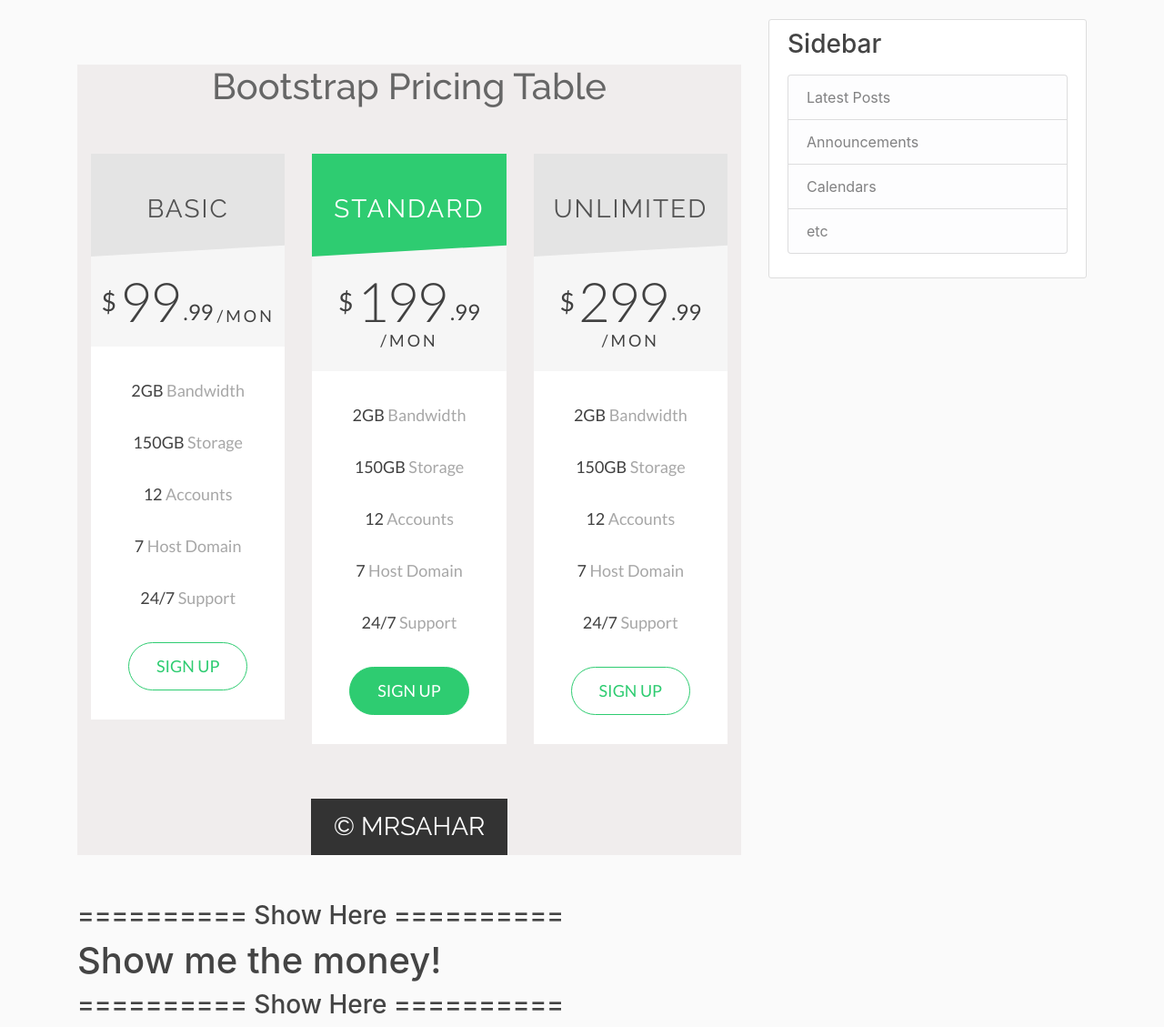
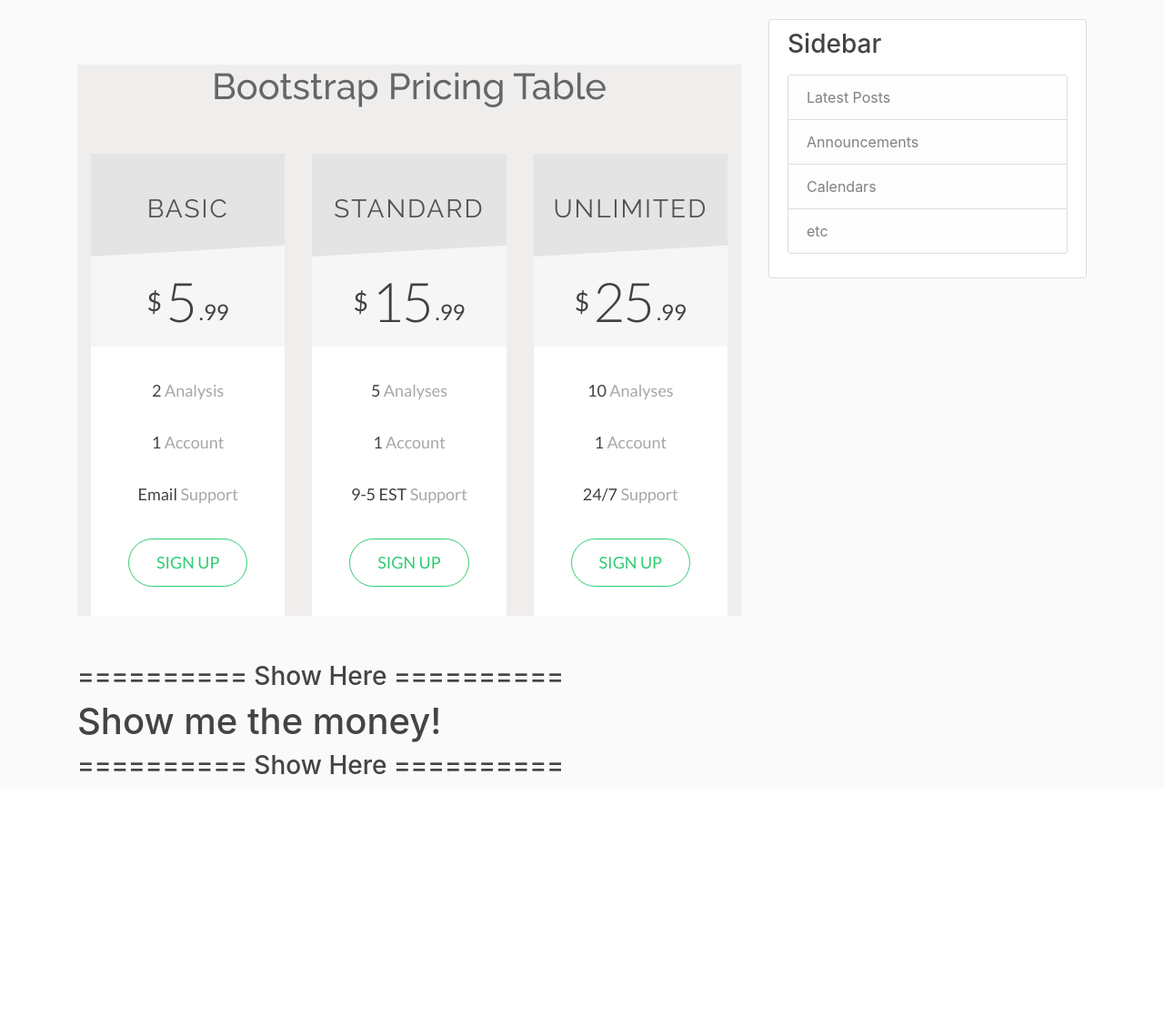
Before and after one commit to imbauer/Freelance_Django, a Django app: template blog/templates/blog/home.html in a window 1280 px wide. Shown: the part 59-1188 px from the top of the page at 91% size. After the commit the page ends 910 px from the top, so only its background shows below. Run offline with Django 3.2, Linux system fonts and the light colour scheme; the template is opened without the code that fills it, so the values that code supplies are empty; some libraries are stand-ins or nearby versions.

```diff
--- a/blog/templates/blog/home.html
+++ b/blog/templates/blog/home.html
@@ -42,9 +42,8 @@
                             <div class="generic_price_tag clearfix">
                                 <span class="price">
                                     <span class="sign">$</span>
-                                    <span class="currency">99</span>
+                                    <span class="currency">5</span>
                                     <span class="cent">.99</span>
-                                    <span class="month">/MON</span>
                                 </span>
                             </div>
                             <!--//PRICE END-->
@@ -55,11 +54,9 @@
                         <!--FEATURE LIST START-->
                         <div class="generic_feature_list">
                         	<ul>
-                            	<li><span>2GB</span> Bandwidth</li>
-                                <li><span>150GB</span> Storage</li>
-                                <li><span>12</span> Accounts</li>
-                                <li><span>7</span> Host Domain</li>
-                                <li><span>24/7</span> Support</li>
+                                <li><span>2</span> Analysis</li>
+                                <li><span>1</span> Account</li>
+                                <li><span>Email</span> Support</li>
                             </ul>
                         </div>
                         <!--//FEATURE LIST END-->
@@ -78,7 +75,7 @@
                 <div class="col-md-4">
 
                 	<!--PRICE CONTENT START-->
-                    <div class="generic_content active clearfix">
+                    <div class="generic_content clearfix">
 
                         <!--HEAD PRICE DETAIL START-->
                         <div class="generic_head_price clearfix">
@@ -100,9 +97,8 @@
                             <div class="generic_price_tag clearfix">
                                 <span class="price">
                                     <span class="sign">$</span>
-                                    <span class="currency">199</span>
+                                    <span class="currency">15</span>
                                     <span class="cent">.99</span>
-                                    <span class="month">/MON</span>
                                 </span>
                             </div>
                             <!--//PRICE END-->
@@ -113,11 +109,9 @@
                         <!--FEATURE LIST START-->
                         <div class="generic_feature_list">
                         	<ul>
-                            	<li><span>2GB</span> Bandwidth</li>
-                                <li><span>150GB</span> Storage</li>
-                                <li><span>12</span> Accounts</li>
-                                <li><span>7</span> Host Domain</li>
-                                <li><span>24/7</span> Support</li>
+                                <li><span>5</span> Analyses</li>
+                                <li><span>1</span> Account</li>
+                                <li><span>9-5 EST</span> Support</li>
                             </ul>
                         </div>
                         <!--//FEATURE LIST END-->
@@ -157,9 +151,8 @@
                             <div class="generic_price_tag clearfix">
                                 <span class="price">
                                     <span class="sign">$</span>
-                                    <span class="currency">299</span>
+                                    <span class="currency">25</span>
                                     <span class="cent">.99</span>
-                                    <span class="month">/MON</span>
                                 </span>
                             </div>
                             <!--//PRICE END-->
@@ -170,10 +163,8 @@
                         <!--FEATURE LIST START-->
                         <div class="generic_feature_list">
                         	<ul>
-                            	<li><span>2GB</span> Bandwidth</li>
-                                <li><span>150GB</span> Storage</li>
-                                <li><span>12</span> Accounts</li>
-                                <li><span>7</span> Host Domain</li>
+                                <li><span>10</span> Analyses</li>
+                                <li><span>1</span> Account</li>
                                 <li><span>24/7</span> Support</li>
                             </ul>
                         </div>
@@ -194,9 +185,6 @@
 
         </div>
     </section>
-	<footer>
-    	<a class="bottom_btn" href="#">&copy; MrSahar</a>
-    </footer>
 </div>
     <h3>========== Show Here ==========</h3>
 
--- a/blog/views.py
+++ b/blog/views.py
@@ -12,10 +12,10 @@ def home(request):
     # What you want the button to do.
     paypal_dict = {
         "business": "sb-o81vn645225@business.example.com",
-        "amount": "1.00",
+        "amount": "1.10",
         "currency_code": "CAD",
         "item_name": "name of the item",
-        "invoice": "unique-invoice-id_02",
+        "invoice": "unique-invoice-id_03",
         "notify_url": "https://mywickeddjangoapp.herokuapp.com/paypal/",
         "return": "https://mywickeddjangoapp.herokuapp.com/paypal-return/",
         "cancel_return": "https://mywickeddjangoapp.herokuapp.com/paypal-cancel/",
```
